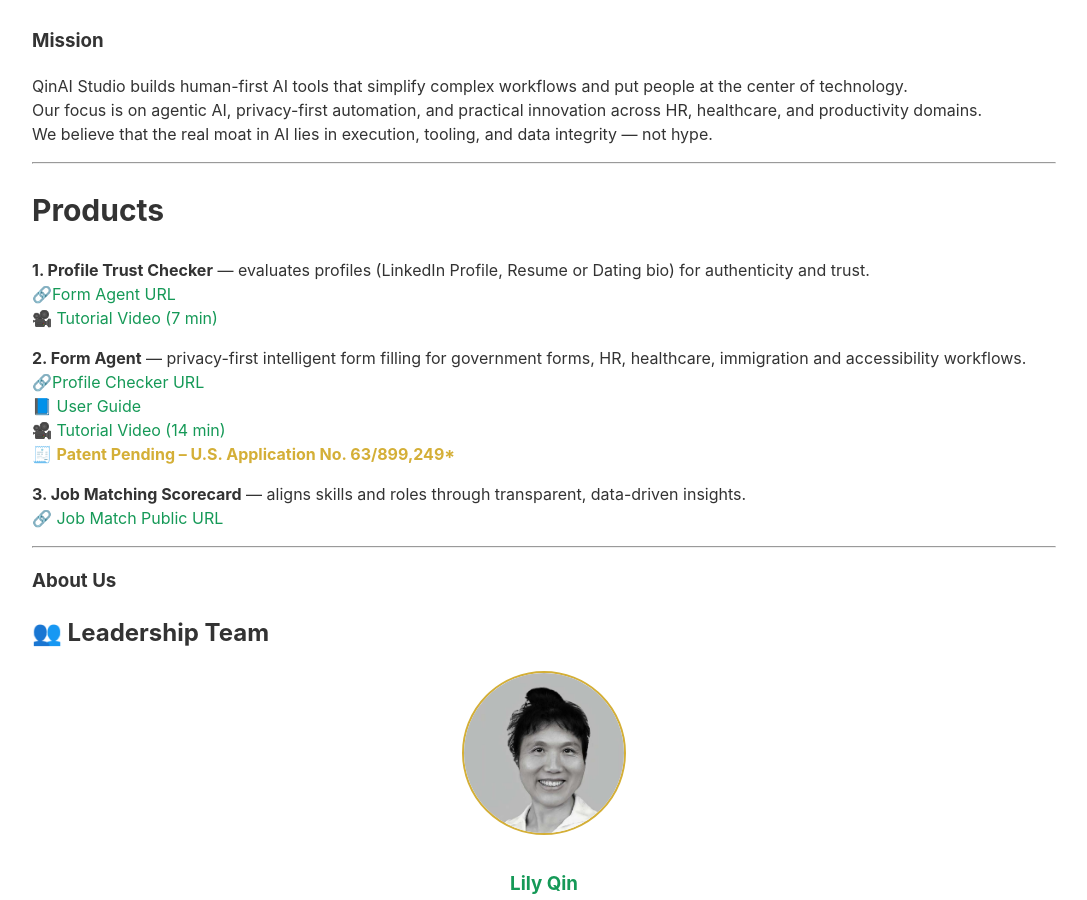
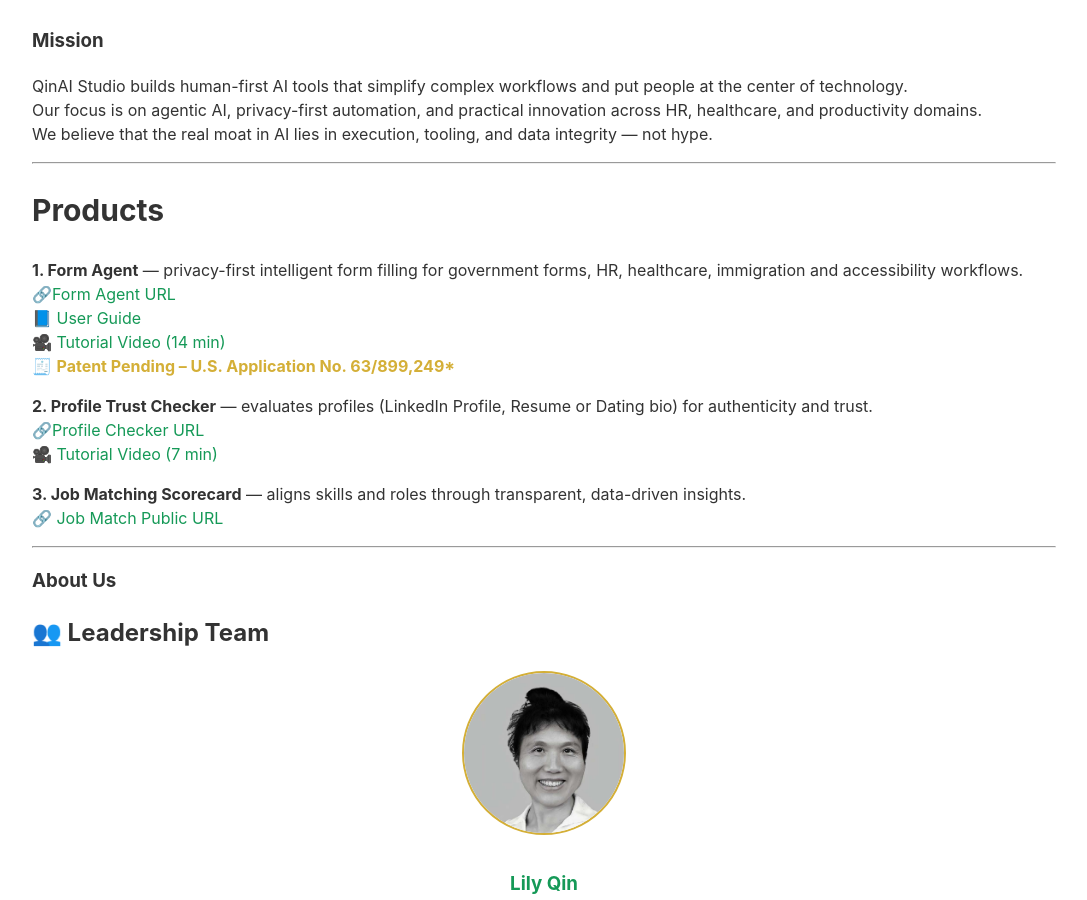
Before and after one commit to LilyQin19/qinaistudio.github.io, a Jekyll site: the page built from index.md, in a window 1280 px wide and 900 px high, scrolled down 326 px. Shown: the whole window, without its empty margins (96-1183 px from the left). Built offline with Jekyll 4.4.1, drawn with Linux system fonts in a browser that asks for light colours; our own code applies the rules of GitHub Pages for plain Markdown files.

Commit message:
Reorder product list and update links

```diff
--- a/index.md
+++ b/index.md
@@ -8,17 +8,17 @@ We believe that the real moat in AI lies in execution, tooling, and data integri
 ---
 <h2 style="font-size: 30px; font-weight: 700;">Products</h2>
 
-**1. Profile Trust Checker**
- — evaluates  profiles (LinkedIn Profile, Resume or Dating bio) for authenticity and trust.
- <br> 🔗[Form Agent URL](https://profile.qinaistudio.com/)
- <br>🎥 [Tutorial Video (7 min)](https://drive.google.com/file/d/13vwGN3uDVuF7IyEVLmvvK4GAg50trVMC/view)
-
-**2. Form Agent**
+**1. Form Agent**
  — privacy-first intelligent form filling for government forms, HR, healthcare, immigration and accessibility workflows.
-<br> 🔗[Profile Checker URL](https://form.qinaistudio.com/)
+<br> 🔗[Form Agent URL](https://form.qinaistudio.com/)
 <br>📘 [User Guide](https://github.com/LilyQin19/qinaistudio.github.io/blob/main/FormAgent_UserGuide.md)
 <br>🎥 [Tutorial Video (14 min)](https://drive.google.com/file/d/18BF1jLBIaXCl9N16ZG3PMGCMgOCFAgxA/view)
 <br>🧾 <span style="color:#d4af37; font-weight:bold;">Patent Pending – U.S. Application No. 63/899,249*</span>
+
+**2. Profile Trust Checker**
+ — evaluates  profiles (LinkedIn Profile, Resume or Dating bio) for authenticity and trust.
+ <br> 🔗[Profile Checker URL](https://profile.qinaistudio.com/)
+ <br>🎥 [Tutorial Video (7 min)](https://drive.google.com/file/d/13vwGN3uDVuF7IyEVLmvvK4GAg50trVMC/view)
 
 **3. Job Matching Scorecard**
  — aligns skills and roles through transparent, data-driven insights.
```
